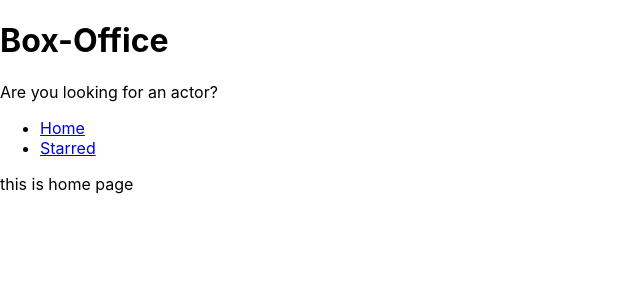
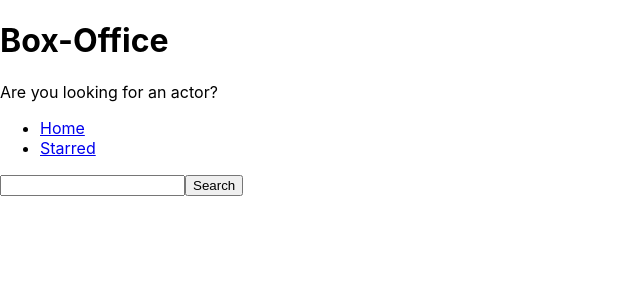
Before and after one commit to coder8528rock/box-office, a React (Create React App) app: page / in a window 1280 px wide. Shown: the top 300 px of the page, without its empty margins (0-640 px from the left). Built offline with nearby package versions, Linux system fonts and the light colour scheme.

Commit message:
created input and fetch result from api

```diff
--- a/src/pages/Home.js
+++ b/src/pages/Home.js
@@ -1,9 +1,42 @@
+/* eslint-disable no-console */
 /* eslint-disable react/function-component-definition */
-import React from 'react';
+import React, { useState } from 'react';
 import MainPageLayout from '../components/MainPageLayout';
 
 const Home = () => {
-  return <MainPageLayout>this is home page</MainPageLayout>;
+  const [input, setInput] = useState('');
+  const onSearch = () => {
+    // https://api.tvmaze.com/search/shows?q=girls
+
+    fetch(`https://api.tvmaze.com/search/shows?q=${input}`)
+      .then(r => r.json())
+      .then(result => {
+        console.log(result);
+      });
+  };
+  const onInputChange = ev => {
+    setInput(ev.target.value);
+  };
+
+  const onKeyDown = ev => {
+    if (ev.keyCode === 13) {
+      onSearch();
+    }
+  };
+  return (
+    <MainPageLayout>
+      <input
+        type="text"
+        onChange={onInputChange}
+        onKeyDown={onKeyDown}
+        value={input}
+      />
+      <button type="button" onClick={onSearch}>
+        {' '}
+        Search
+      </button>
+    </MainPageLayout>
+  );
 };
 
 export default Home;
```
